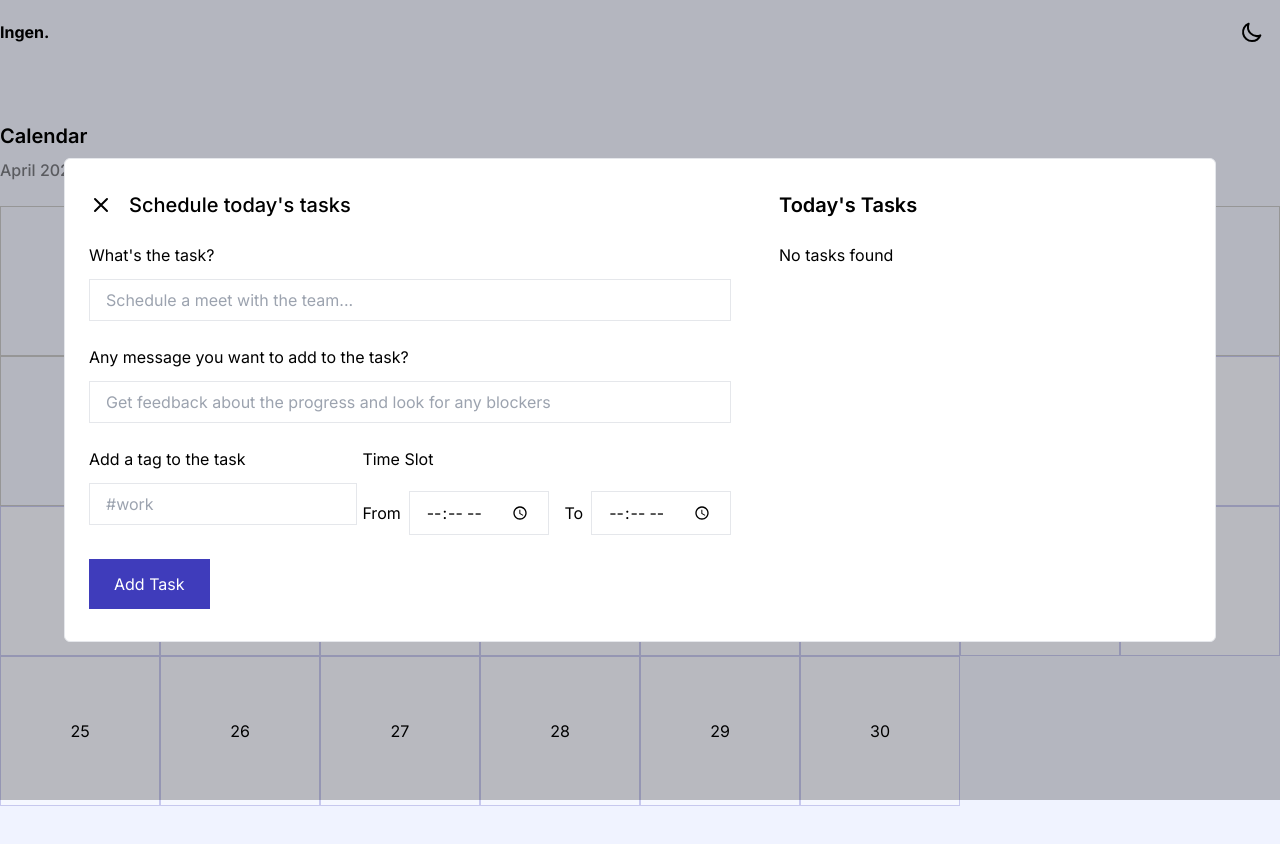
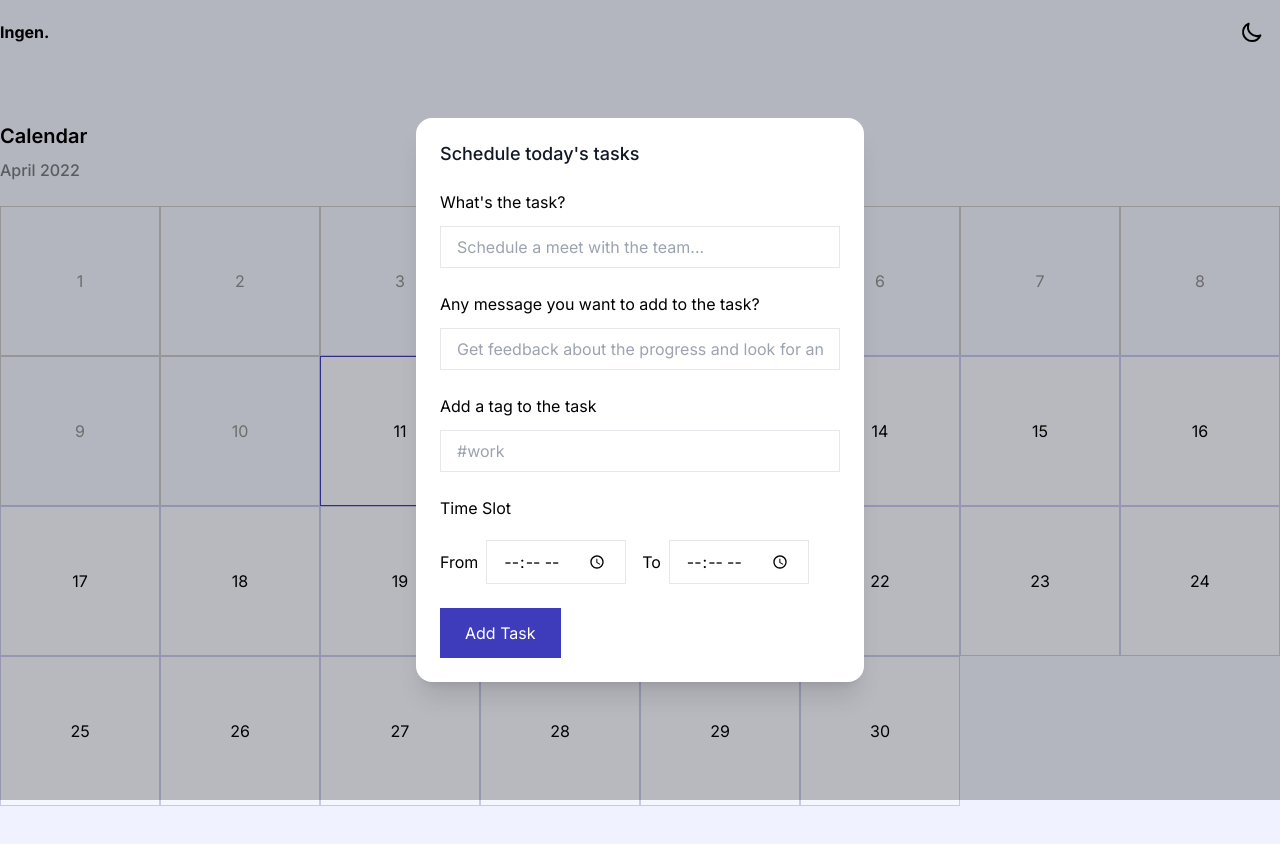
Before and after one commit to ruthv1k/ingen, a Next.js app: page / in a window 1280 px wide. Both pictures are taken after a click on the button "11". Shown: the top 844 px of the page. Built offline with nearby package versions, Linux system fonts and the light colour scheme.

Commit message:
Remake popup component using tailwind headless UI
- New packages: @headlessui/react, date-fns
- Remove tasks section inside the popup component

```diff
--- a/components/popup.tsx
+++ b/components/popup.tsx
@@ -1,8 +1,8 @@
-import { useEffect, useReducer, useContext } from 'react'
+import { Fragment, useEffect, useReducer, useContext } from 'react'
+import { Dialog, Transition } from '@headlessui/react'
+import { format } from 'date-fns'
 
-import { Task } from '@/types/task'
-import Tasks from 'components/tasks'
-import CalendarContext from 'context/CalendarContext'
+import { Task } from 'types'
 
 interface Props {
   popup: {
@@ -49,7 +49,7 @@ const Popup: React.FC<Props> = ({
   submitForm,
   markAsDone,
 }) => {
-  const { todaysDate } = useContext(CalendarContext)
+  const todaysDate = parseInt(format(new Date(), 'd'))
   let initialState: Task = {
     id: '',
     title: '',
@@ -94,37 +94,42 @@ const Popup: React.FC<Props> = ({
   }, [popup.isOpen, popup.date])
 
   return (
-    <>
-      <div className="popup flex rounded-md border bg-white dark:border-transparent dark:bg-dark-background md:w-11/12 lg:max-w-6xl">
-        <div className="popup-content w-3/5 px-6 py-8">
-          <div className="flex items-center justify-start">
-            <button
-              onClick={closePopup}
-              className="flex items-center dark:text-dark-theme-heading"
+    <Transition appear show={popup.isOpen} as={Fragment}>
+      <Dialog as="div" className="relative z-10" onClose={closePopup}>
+        <Transition.Child
+          as={Fragment}
+          enter="ease-out duration-300"
+          enterFrom="opacity-0"
+          enterTo="opacity-100"
+          leave="ease-in duration-200"
+          leaveFrom="opacity-100"
+          leaveTo="opacity-0"
         >
-              <svg
-                xmlns="http://www.w3.org/2000/svg"
-                className="text-dark h-6 w-6"
-                fill="current"
-                viewBox="0 0 24 24"
-                stroke="currentColor"
+          <div className="fixed inset-0 bg-black bg-opacity-25" />
+        </Transition.Child>
+
+        <div className="fixed inset-0 overflow-y-auto">
+          <div className="flex min-h-full items-center justify-center p-4 text-center">
+            <Transition.Child
+              as={Fragment}
+              enter="ease-out duration-300"
+              enterFrom="opacity-0 scale-95"
+              enterTo="opacity-100 scale-100"
+              leave="ease-in duration-200"
+              leaveFrom="opacity-100 scale-100"
+              leaveTo="opacity-0 scale-95"
             >
-                <path
-                  strokeLinecap="round"
-                  strokeLinejoin="round"
-                  strokeWidth={2}
-                  d="M6 18L18 6M6 6l12 12"
-                />
-              </svg>
-            </button>
-            <h3 className="ml-4 text-xl font-medium dark:text-dark-theme-heading">
+              <Dialog.Panel className="w-full max-w-md transform overflow-hidden rounded-2xl bg-white p-6 text-left align-middle shadow-xl transition-all dark:border-transparent dark:bg-dark-background">
+                <Dialog.Title
+                  as="h3"
+                  className="text-lg font-medium leading-6 text-gray-900 dark:text-dark-theme-heading"
+                >
                   {formattedDate === todaysDate
                     ? `Schedule today's tasks`
                     : formattedDate === todaysDate + 1
                     ? `Schedule tomorrow's tasks`
-                : `Schedule tasks on ${popup.date}`}
-            </h3>
-          </div>
+                    : `Scheduled tasks on ${popup.date}`}
+                </Dialog.Title>
 
                 <div className="mt-6">
                   <label className="block pb-3 dark:text-dark-theme-heading">
@@ -150,7 +155,6 @@ const Popup: React.FC<Props> = ({
                   />
                 </div>
 
-          <div className="flex items-start justify-between">
                 <div className="mt-6">
                   <label className="block pb-3 dark:text-dark-theme-heading">
                     Add a tag to the task
@@ -167,24 +171,24 @@ const Popup: React.FC<Props> = ({
                   <label className="block pb-3 dark:text-dark-theme-heading">
                     Time Slot
                   </label>
-              <div className="flex items-center justify-between">
-                <div>
-                  <label className="dark:text-dark-theme-heading">From</label>
+
+                  <div className="flex items-center justify-start">
+                    <label className="dark:text-dark-theme-heading">
+                      From
                       <input
                         type="time"
                         className="ml-2 mt-2 border px-4 py-2 focus:outline-none dark:border-dark-theme-primary dark:bg-transparent dark:text-dark-theme-body "
                         onChange={setFrom}
                       />
-                </div>
-                <div className="ml-4">
-                  <label className="dark:text-dark-theme-heading">To</label>
+                    </label>
+                    <label className="ml-4 block dark:text-dark-theme-heading">
+                      To
                       <input
                         type="time"
                         className="ml-2 mt-2 border px-4 py-2 focus:outline-none dark:border-dark-theme-primary dark:bg-transparent dark:text-dark-theme-body"
                         onChange={setTo}
                       />
-                </div>
-              </div>
+                    </label>
                   </div>
                 </div>
 
@@ -197,13 +201,12 @@ const Popup: React.FC<Props> = ({
                     Add Task
                   </button>
                 </div>
-        </div>
-        <div className="w-2/5 px-6 py-8 ">
-          <Tasks tasks={tasks} markAsDone={markAsDone} date={popup.date} />
+              </Dialog.Panel>
+            </Transition.Child>
           </div>
         </div>
-      <div className="overlay" onClick={closePopup}></div>
-    </>
+      </Dialog>
+    </Transition>
   )
 }
 
--- a/package.json
+++ b/package.json
@@ -6,6 +6,8 @@
     "start": "next start"
   },
   "dependencies": {
+    "@headlessui/react": "^1.7.0",
+    "date-fns": "^2.29.2",
     "nanoid": "^3.3.1",
     "next": "latest",
     "react": "^17.0.2",
```
Also changed, not shown: 1 other file (tests, documents, lock files or other folders). Lines whose indentation alone changed are shown as unchanged.
